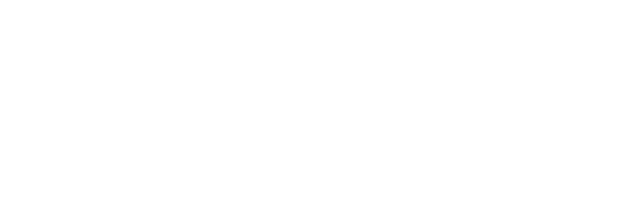
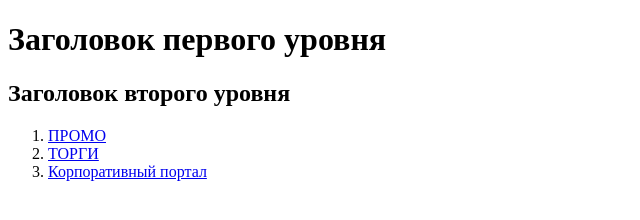
Before and after one commit to KhrystynaVerezub/task-html, a plain HTML site: page src/index.html in a window 1280 px wide. Shown: the whole page, without its empty margins (0-640 px from the left). Drawn offline with Linux system fonts and the light colour scheme.

Commit message:
Задание по HTML

```diff
--- a/src/index.html
+++ b/src/index.html
@@ -3,5 +3,13 @@
     <head>
         <title>HTML</title>
     </head>
-    <body></body>
+    <body>
+        <h1>Заголовок первого уровня</h1>
+        <h2>Заголовок второго уровня</h2>
+        <ol>
+            <li><a href="https://saby.ru/profile" target="_blank">ПРОМО</a></li>
+            <li><a href="https://saby.ru/tenders" target="_blank">ТОРГИ</a></li>
+            <li><a href="https://saby.ru/business_network" target="_blank">Корпоративный портал</a></li>
+        </ol>
+    </body>
 </html>
```
